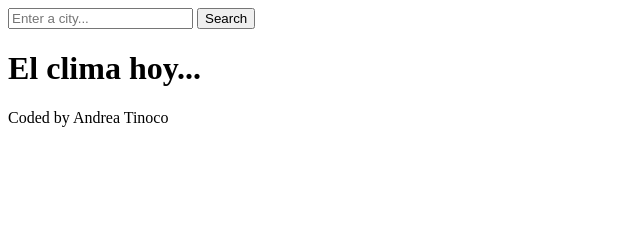
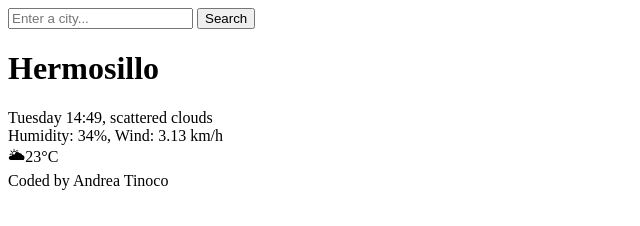
Before and after one commit to andietiag/Clima, a plain HTML site: page index.html in a window 1280 px wide. Shown: the whole page, without its empty margins (0-640 px from the left). Drawn offline with Linux system fonts and the light colour scheme.

Commit message:
Added simple html elements to main section

```diff
--- a/index.html
+++ b/index.html
@@ -11,8 +11,15 @@
         <input type="submit" value="Search">
     </header>
     <main>
-    <h1>El clima hoy...
+    <div><h1>Hermosillo
     </h1>
+    Tuesday 14:49, scattered clouds
+        <br />
+        Humidity: 34%, Wind: 3.13 km/h
+    </div>
+    <div>
+        🌥23°C
+    </div>
     </main>
     <footer>Coded by Andrea Tinoco
     </footer>
```
